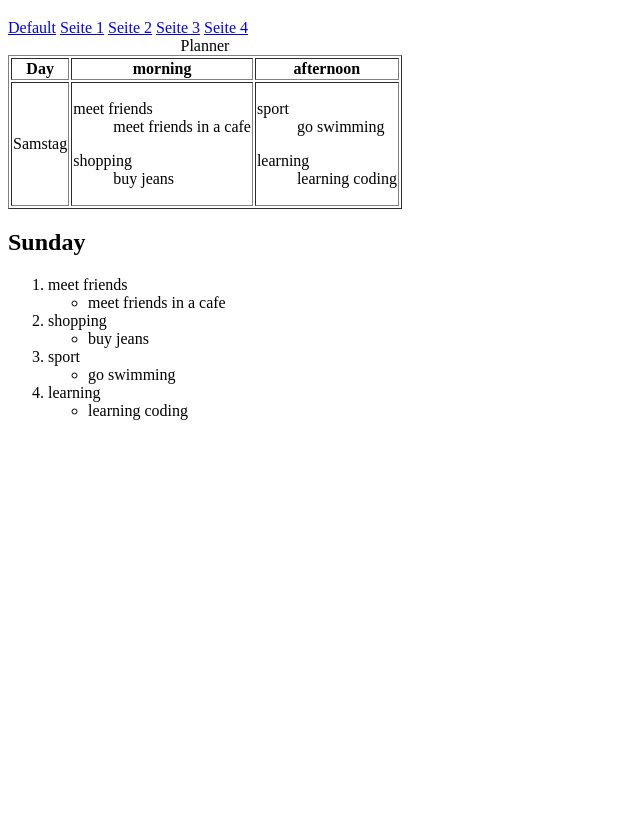
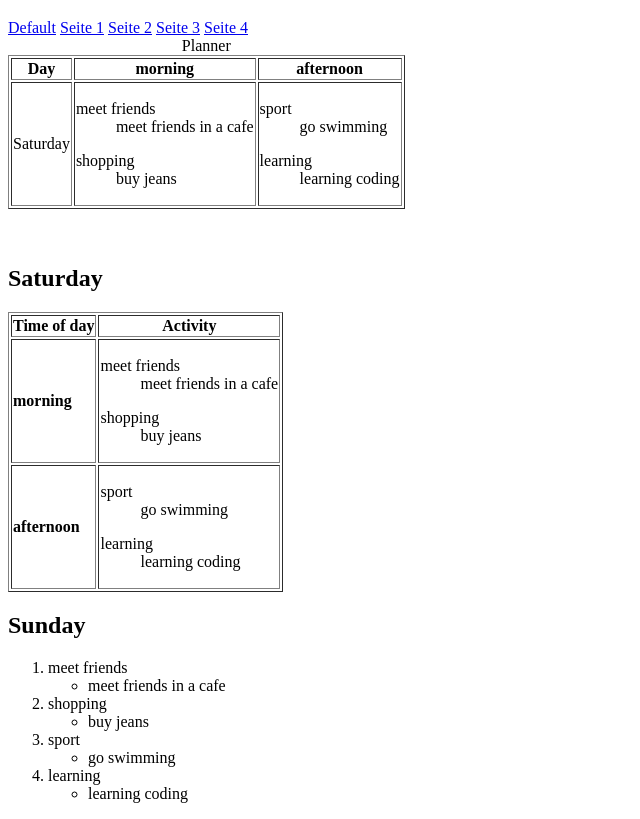
Before and after one commit to TanjaKunz/FSWD70-HTML5-DAY01-Kunz-Harasztosi, a plain HTML site: page seite04.html in a window 1280 px wide. Shown: the part 61-880 px from the top of the page, without its empty margins (0-640 px from the left). Before the commit the page ends 800 px from the top, so only its background shows below. Drawn offline with Linux system fonts and the light colour scheme.

Commit message:
in seite04.html: changed german word to english, added a second version of the saturday table

```diff
--- a/seite04.html
+++ b/seite04.html
@@ -6,6 +6,7 @@
 </head>
 <body>
 	<h1>Seite 4</h1>
+
 	<header class="">
 		<a href="default.html">Default</a>
 		<a href="seite01.html"> Seite 1</a>
@@ -13,6 +14,8 @@
 		<a href="seite03.html"> Seite 3</a>
 		<a href="seite04.html"> Seite 4</a>
 	</header><!-- /header -->
+
+	<main>
 		<table border="1">
 			<caption>Planner</caption>
 			<thead>
@@ -24,7 +27,7 @@
 			</thead>
 			<tbody>
 				<tr>
-				<td>Samstag</td>
+					<td>Saturday</td>
 					<td>
 						<dl>
 							<dt>meet friends</dt>
@@ -45,6 +48,45 @@
 							<dd>learning coding</dd>
 						</dl>
 
+					</td>
+				</tr>
+			</tbody>
+		</table>
+		<br>
+		<br>
+		<table border="1">
+			<h2>Saturday</h2>
+			<thead>
+				<tr>
+					<th>Time of day</th>
+					<th>Activity</th>
+				</tr>
+			</thead>
+			<tbody>
+				<tr>
+					<td><b>morning</b></td>
+					<td>
+						<dl>
+							<dt>meet friends</dt>
+							<dd>meet friends in a cafe</dd>
+						</dl>
+						<dl>
+							<dt>shopping</dt>
+							<dd>buy jeans</dd>
+						</dl>
+					</td>
+				</tr>
+				<tr>
+					<td><b>afternoon</b></td>
+					<td>
+						<dl>
+							<dt>sport</dt>
+							<dd>go swimming</dd>
+						</dl>
+						<dl>
+							<dt>learning</dt>
+							<dd>learning coding</dd>
+						</dl>
 					</td>
 				</tr>
 			</tbody>
@@ -75,6 +117,7 @@
 
 
 	</ol>
+	</main>
 
 
 
```
Lines whose indentation alone changed are shown as unchanged.
